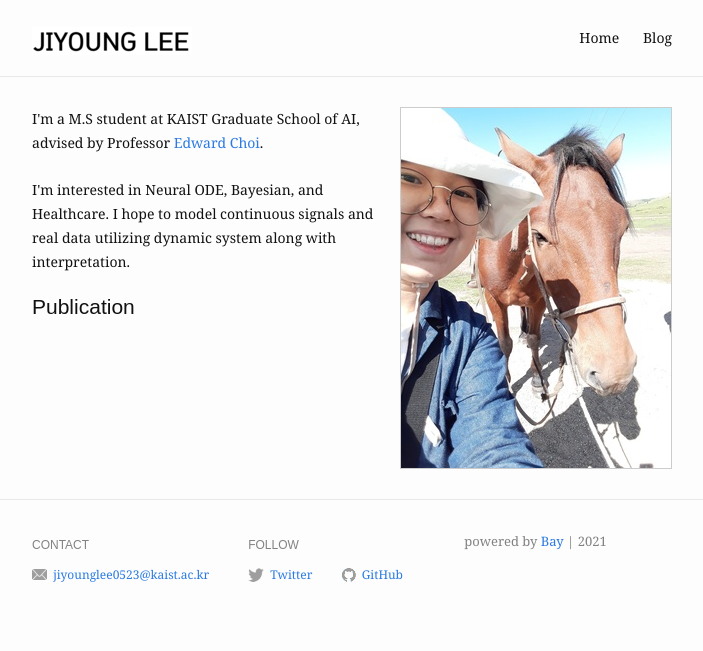
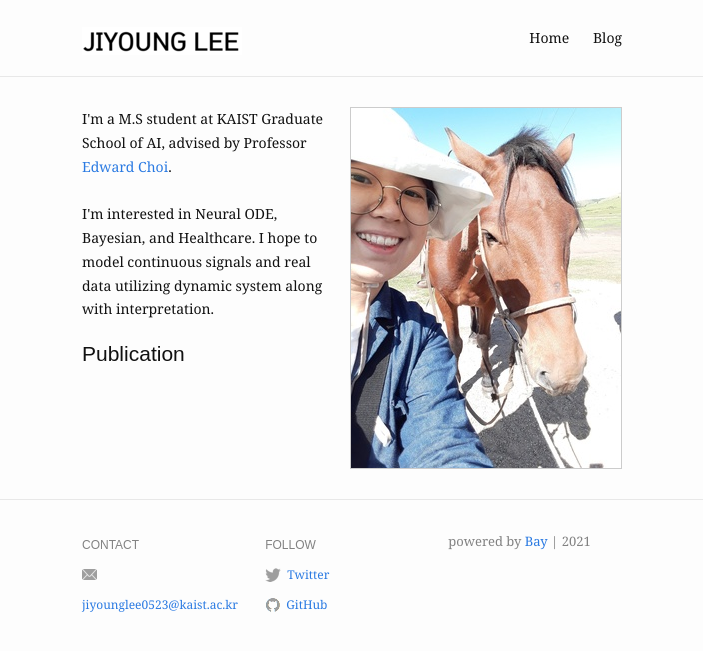
Before and after one commit to jiyounglee-0523/jiyounglee-0523.github.io, a Jekyll site: the page built from index.markdown, in a window 1280 px wide. Shown: the top 651 px of the page, without its empty margins (288-991 px from the left). Built offline with Jekyll 4.4.1, drawn with Linux system fonts in a browser that asks for light colours.

Commit message:
Update main.css

```diff
--- a/assets/css/main.css
+++ b/assets/css/main.css
@@ -45,7 +45,7 @@
 pre > code { border: 0; padding-right: 0; padding-left: 0; }
 
 /** Wrapper */
-.wrapper { max-width: -webkit-calc(700px - (30px * 2)); max-width: calc(700px - (30px * 2)); margin-right: auto; margin-left: auto; padding-right: 30px; padding-left: 30px; position: relative; }
+.wrapper { max-width: -webkit-calc(600px - (30px * 2)); max-width: calc(600px - (30px * 2)); margin-right: auto; margin-left: auto; padding-right: 30px; padding-left: 30px; position: relative; }
 
 @media screen and (max-width: 800px) { .wrapper { max-width: -webkit-calc(800px - (30px)); max-width: calc(800px - (30px)); padding-right: 15px; padding-left: 15px; } }
 
```
